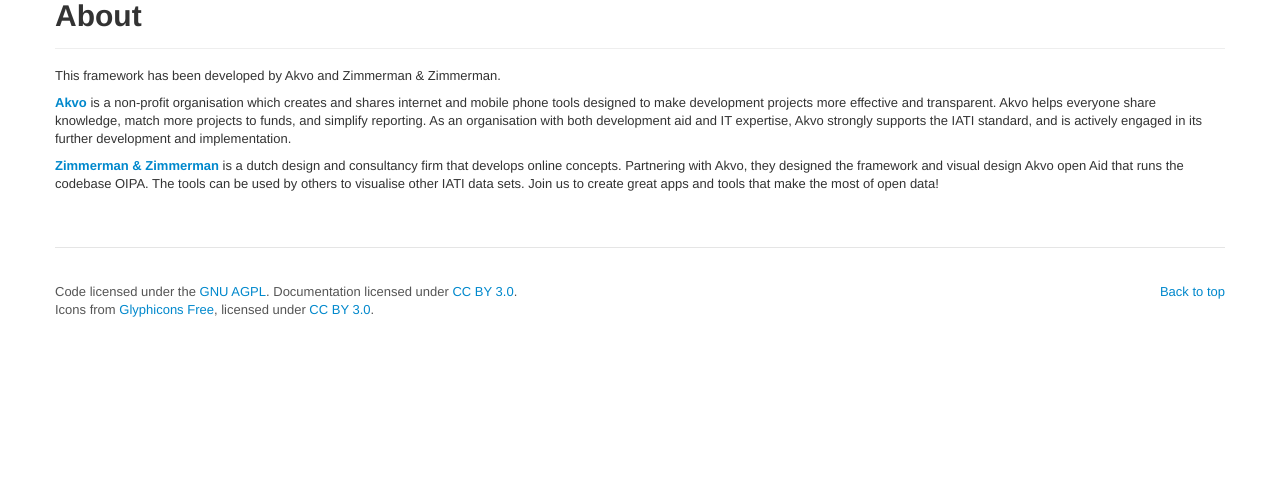
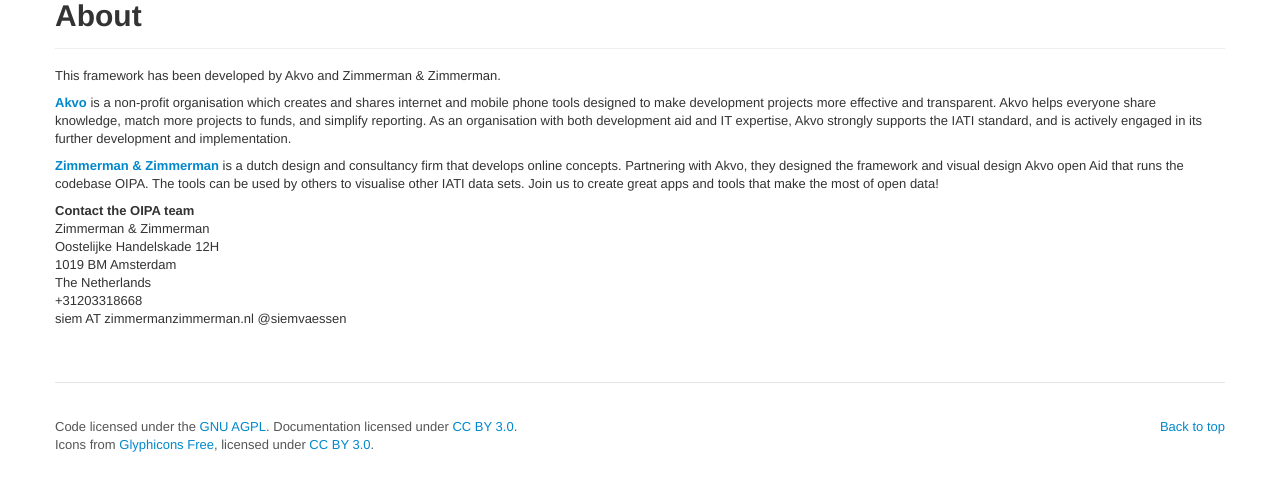
Before and after one commit to openaid-IATI/OIPA-V2, a Django app: template iati/templates/documentation/about.html in a window 1280 px wide. Shown: the part 305-800 px from the top of the page. Run offline with Django 3.2, Linux system fonts and the light colour scheme; the template is opened without the code that fills it, so the values that code supplies are empty; some libraries are stand-ins or nearby versions; grey boxes are pictures that could not be loaded.

Commit message:
Added contact details

```diff
--- a/iati/templates/documentation/about.html
+++ b/iati/templates/documentation/about.html
@@ -18,7 +18,16 @@
 
 
 <p><b><a href="http://www.zimmermanzimmerman.nl/" target="new">Zimmerman & Zimmerman</a></b> is a dutch design and consultancy firm that develops online concepts. Partnering with Akvo, they designed the framework and visual design Akvo open Aid that runs the codebase OIPA. The tools can be used by others to visualise other IATI data sets. Join us to create great apps and tools that make the most of open data! </p>
-            </div>
+
+<p><b>Contact the OIPA team</a></b> </br>
+Zimmerman & Zimmerman </br>
+Oostelijke Handelskade 12H </br>
+1019 BM Amsterdam </br>
+The Netherlands </br>
++31203318668 </br>
+siem AT zimmermanzimmerman.nl
+@siemvaessen
+           </p> </div>
         </div>
     </section>
 {% endblock %}
```
